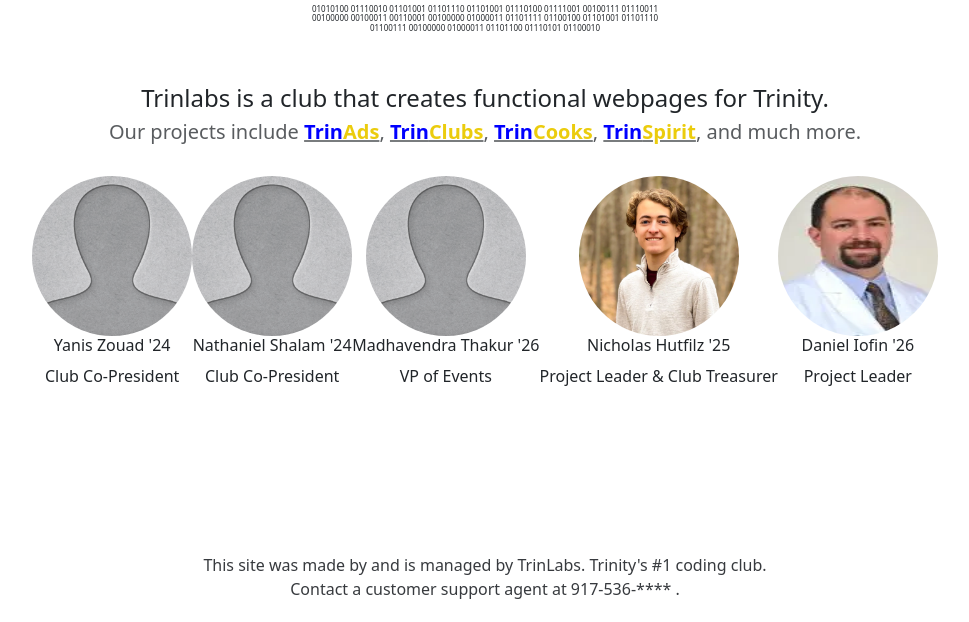
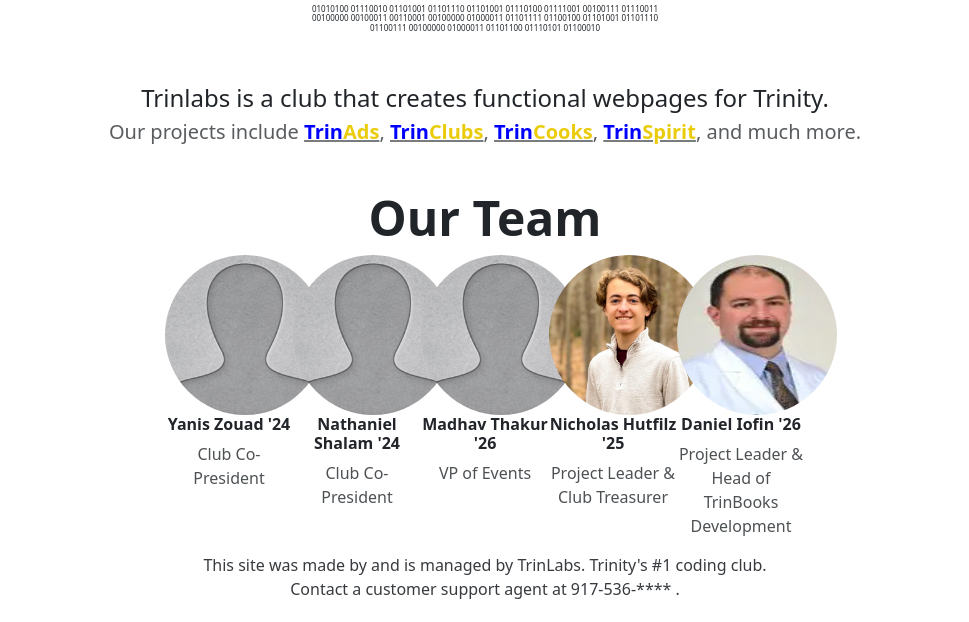
Before and after one commit to Daniel-Iofin/TrinBooks, a Flask app: page /about in a window 1280 px wide. Shown: the part 178-800 px from the top of the page, without its empty margins (155-1124 px from the left). Run offline with Flask 3, Linux system fonts and the light colour scheme; some libraries are stand-ins or nearby versions.

Commit message:
Formatted member information

```diff
--- a/static/styles.css
+++ b/static/styles.css
@@ -19,7 +19,11 @@ footer {
 .flex-container {
   display: flex;
   justify-content: center;
-  margin-top: 2.5%;
+  margin-top: 0%;
+}
+
+.imageWtext {
+  width: 10%;
 }
 
 .main {
@@ -72,6 +76,14 @@ footer {
   height: 10em;
 }
 
+.leader-name {
+  font-weight: bold;
+}
+
+.description {
+  color: rgba(33, 37, 41, 0.8);
+}
+
 #main-svg {
   margin-left:0.45%;
 }
@@ -95,3 +107,8 @@ footer {
   margin-top: 4%;
   text-align: center;
 }
+
+#team-header {
+  text-align: center;
+  margin-top: 3.5%;
+}
--- a/templates/about.html
+++ b/templates/about.html
@@ -22,31 +22,32 @@
         <a class="link" href="http://www.trincooks.com"><span class="blue bold">Trin</span><span class="gold bold">Cooks</span></a>,
         <a class="link" href="http://www.trinspirit.com"><span class="blue bold">Trin</span><span class="gold bold">Spirit</span></a>, and much more.
       </h5>
+      <h2 class = "bold" id="team-header">Our Team</h2>
       <div class="flex-container">
         <div class="imageWtext">
           <img class="clubmember-img" src="noprofile.png"/>
-          <h6>Yanis Zouad '24</h6>
-          <p>Club Co-President</p>
+          <h6 class="leader-name">Yanis Zouad '24</h6>
+          <p class="description">Club Co-President</p>
         </div>
         <div class="imageWtext">
           <img class="clubmember-img" src="noprofile.png"/>
-          <h6>Nathaniel Shalam '24</h6>
-          <p>Club Co-President</p>
+          <h6 class="leader-name">Nathaniel Shalam '24</h6>
+          <p class="description">Club Co-President</p>
         </div>
         <div class="imageWtext">
           <img class="clubmember-img" src="noprofile.png"/>
-          <h6>Madhavendra Thakur '26</h6>
-          <p>VP of Events</p>
+          <h6 class="leader-name">Madhav Thakur '26</h6>
+          <p class="description">VP of Events</p>
         </div>
         <div class="imageWtext">
           <img class="clubmember-img" src="nicholasHutfilz.png"/>
-          <h6>Nicholas Hutfilz '25</h6>
-          <p>Project Leader & Club Treasurer</p>
+          <h6 class="leader-name">Nicholas Hutfilz '25</h6>
+          <p class="description">Project Leader & Club Treasurer</p>
         </div>
         <div class="imageWtext">
           <img class="clubmember-img" src="notdanieliofin.png"/>
-          <h6>Daniel Iofin '26</h6>
-          <p>Project Leader</p>
+          <h6 class="leader-name">Daniel Iofin '26</h6>
+          <p class="description">Project Leader & Head of TrinBooks Development</p>
         </div>
       </div>
     <div>
```
